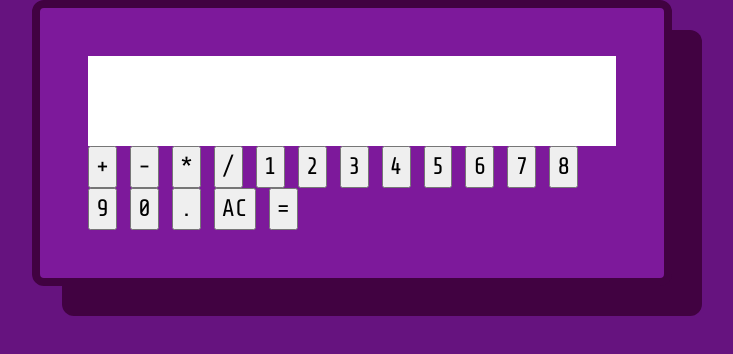
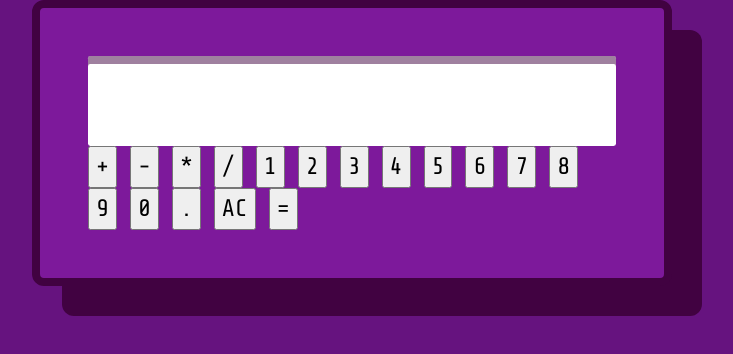
Before and after one commit to pat-cki/calculator, a plain HTML site: page index.html in a window 1280 px wide. Shown: the whole page, without its empty margins (288-1021 px from the left). Drawn offline with nearby package versions, Linux system fonts and the light colour scheme.

Commit message:
main container and screen styling

```diff
--- a/css/style.css
+++ b/css/style.css
@@ -110,13 +110,17 @@ body {
     border: 8px var(--dark-violet) solid;
     border-radius: .5em;
     background-color: var(--main-calculator-color);
+    box-shadow: 30px 30px 0px 0px var(--dark-violet);
     -webkit-box-shadow: 30px 30px 0px 0px var(--dark-violet);
     -moz-box-shadow: 30px 30px 0px 0px var(--dark-violet);
-    box-shadow: 30px 30px 0px 0px var(--dark-violet);
 }
 
 .screen {
     width: 100%;
     height: 90px;
     background-color: var(--main-display-color);
+    border-radius: .1em;
+    box-shadow: inset 0px 8px 0px 0px var(--display-innershawdow);
+    -webkit-box-shadow: inset 0px 8px 0px 0px var(--display-innershawdow);
+    -moz-box-shadow: inset 0px 8px 0px 0px var(--display-innershawdow);
 }
```
